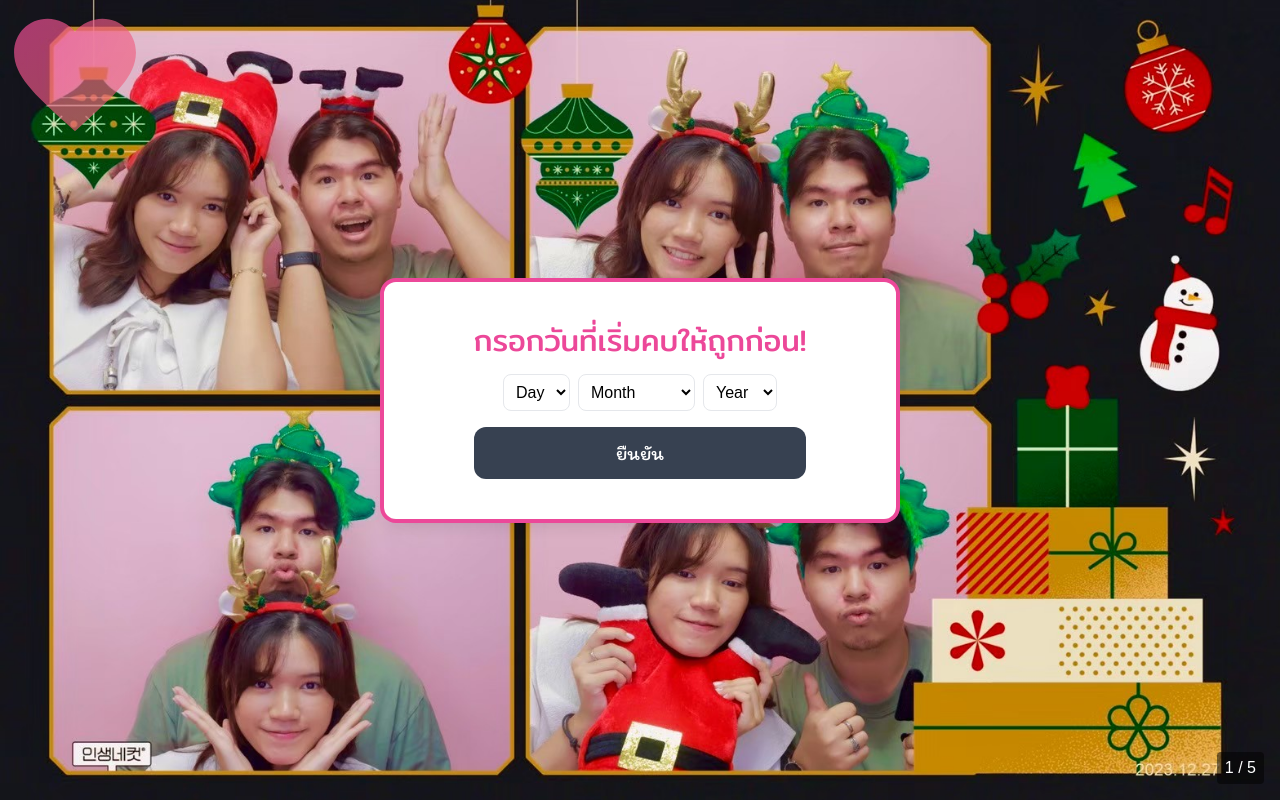
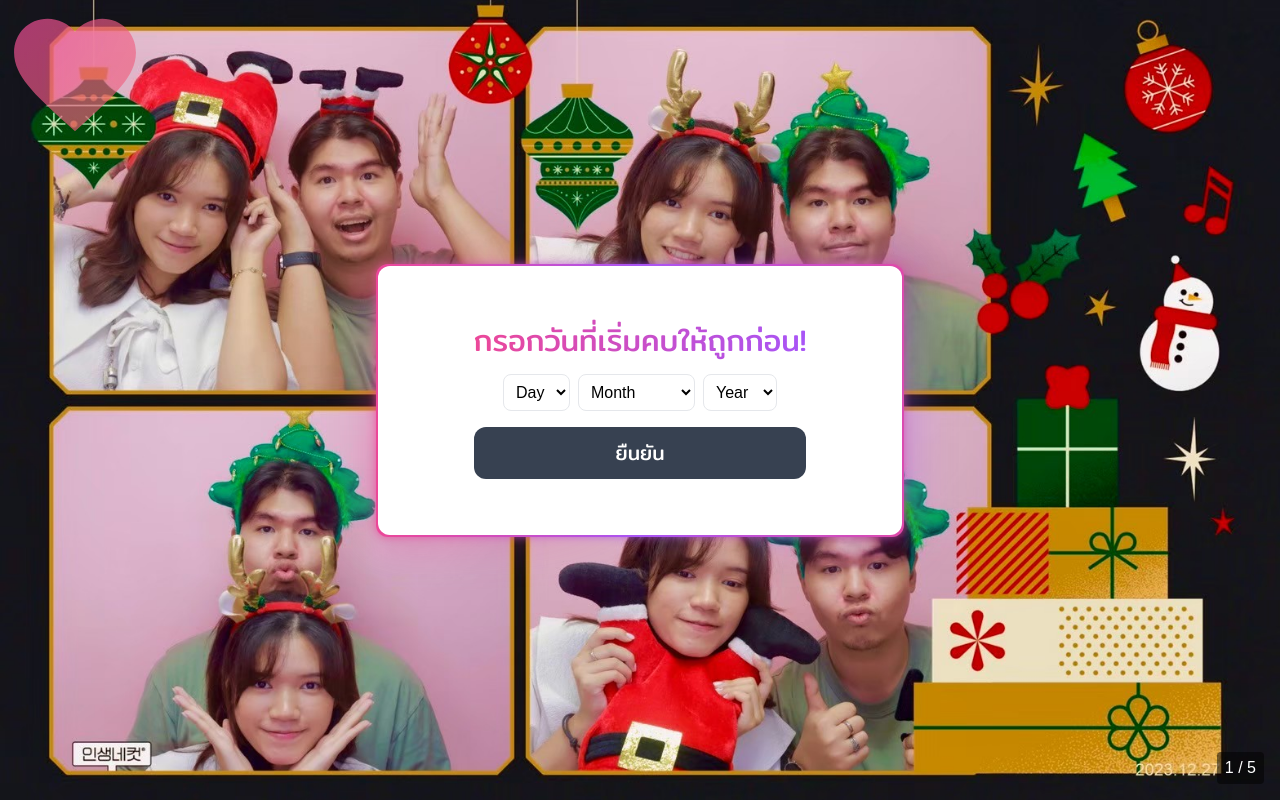
Before and after one commit to modelwall/3rdAnniversary.github.io, a Next.js app: page /3rdAnniversary.github.io/ in a window 1280 px wide. Built offline with nearby package versions, Linux system fonts and the light colour scheme.

Commit message:
Update page.js

```diff
--- a/src/app/page.js
+++ b/src/app/page.js
@@ -84,21 +84,35 @@ export default function Home() {
 
         {showForm && (
           <ImagesBackground>
-          <div className={`backdrop-blur-xl shadow-lg ring-4 ring-pink-500 rounded-xl p-10 w-full max-w-lg relative z-10 bg-white flex justify-center transition-opacity duration-500 ease-in-out ${formOpacity}`}>
+           <div className="relative">
+            {/* Animated gradient backgrounds */}
+            <div className="absolute -inset-0.5 bg-gradient-to-r from-pink-500 via-purple-500 to-pink-500 rounded-xl opacity-75 group-hover:opacity-100 transition duration-1000 group-hover:duration-200 animate-gradient-xy blur-sm"></div>
+
+            {/* Main sharp gradient border */}
+            <div className="absolute -inset-0.5 bg-gradient-to-r from-pink-500 via-purple-500 to-pink-500 rounded-xl group-hover:opacity-90 animate-gradient-x"></div>
+
+            {/* Glowing spots */}
+            <div className="absolute -inset-1 rounded-xl opacity-50 group-hover:opacity-70 blur-xl bg-gradient-to-r from-pink-500 via-transparent to-purple-500 animate-pulse"></div>
+            {/* Main content container */}
+            <div
+              className={`backdrop-blur-xl rounded-xl lg:py-14 lg:px-24 px-8 py-8 w-full max-w-2xl relative z-10 bg-white flex justify-center transition-opacity duration-500 ease-in-out ${formOpacity}`}
+            >
               <div className="space-y-4">
-              <span className="text-2xl lg:text-3xl md:text-2xl text-pink-500 text-center font-[family-name:var(--font-mitr-reg)]">
+                <span className="text-2xl lg:text-3xl md:text-2xl bg-gradient-to-r from-pink-500 to-purple-500 text-transparent bg-clip-text text-center font-[family-name:var(--font-mitr-reg)]">
                   กรอกวันที่เริ่มคบให้ถูกก่อน!
                 </span>
                 <div className="flex flex-row justify-center">
                   <select
                     className={`p-2 me-2 w-15 border rounded-lg text-black bg-white hover:border-yellow-300
-                    ${!isCorrect && selectedDate !== '23' ? 'border-red-500' : ''}
-                    ${shake && selectedDate !== '23' ? 'shake' : ''}`}
+            ${!isCorrect && selectedDate !== "23" ? "border-red-500" : ""}
+            ${shake && selectedDate !== "23" ? "shake" : ""}`}
                     value={selectedDate}
                     onChange={(e) => setSelectedDate(e.target.value)}
                   >
-                  <option value="" disabled>Day</option>
-                  {dates.map(date => (
+                    <option value="" disabled>
+                      Day
+                    </option>
+                    {dates.map((date) => (
                       <option key={date} value={date}>
                         {date}
                       </option>
@@ -107,12 +121,14 @@ export default function Home() {
 
                   <select
                     className={`p-2 me-2 border rounded-lg text-black bg-white hover:border-yellow-300
-                    ${!isCorrect && selectedMonth !== '11' ? 'border-red-500' : ''}
-                    ${shake && selectedMonth !== '11' ? 'shake' : ''}`}
+            ${!isCorrect && selectedMonth !== "11" ? "border-red-500" : ""}
+            ${shake && selectedMonth !== "11" ? "shake" : ""}`}
                     value={selectedMonth}
                     onChange={(e) => setSelectedMonth(e.target.value)}
                   >
-                  <option value="" disabled>Month</option>
+                    <option value="" disabled>
+                      Month
+                    </option>
                     {months.map((month, index) => (
                       <option key={month} value={(index + 1).toString()}>
                         {month}
@@ -122,13 +138,15 @@ export default function Home() {
 
                   <select
                     className={`p-2 border rounded-lg text-black bg-white hover:border-yellow-300
-                    ${!isCorrect && selectedYear !== '2021' ? 'border-red-500' : ''}
-                    ${shake && selectedYear !== '2021' ? 'shake' : ''}`}
+            ${!isCorrect && selectedYear !== "2021" ? "border-red-500" : ""}
+            ${shake && selectedYear !== "2021" ? "shake" : ""}`}
                     value={selectedYear}
                     onChange={(e) => setSelectedYear(e.target.value)}
                   >
-                  <option value="" disabled>Year</option>
-                  {years.map(year => (
+                    <option value="" disabled>
+                      Year
+                    </option>
+                    {years.map((year) => (
                       <option key={year} value={year.toString()}>
                         {year}
                       </option>
@@ -137,14 +155,19 @@ export default function Home() {
                 </div>
                 <button
                   className={`w-full py-3 text-xl rounded-xl font-semibold text-white transition-all duration-300 relative overflow-hidden
-                  font-[family-name:var(--font-itim)]
-                  ${isHovered ? 'bg-gradient-to-r from-pink-500 to-yellow-200' : 'bg-gray-700'}`}
+          font-[family-name:var(--font-mitr-reg)]
+          ${
+            isHovered
+              ? "bg-gradient-to-r from-pink-500 to-purple-500"
+              : "bg-gray-700"
+          }`}
                   onMouseEnter={() => setIsHovered(true)}
                   onMouseLeave={() => setIsHovered(false)}
                   onClick={handleSubmit}
                 >
                   {isCorrect ? "ยืนยัน" : "ให้โอกาสอีกที"}
                 </button>
+              </div>
             </div>
           </div>
           </ImagesBackground>
```
Lines whose indentation alone changed are shown as unchanged.
